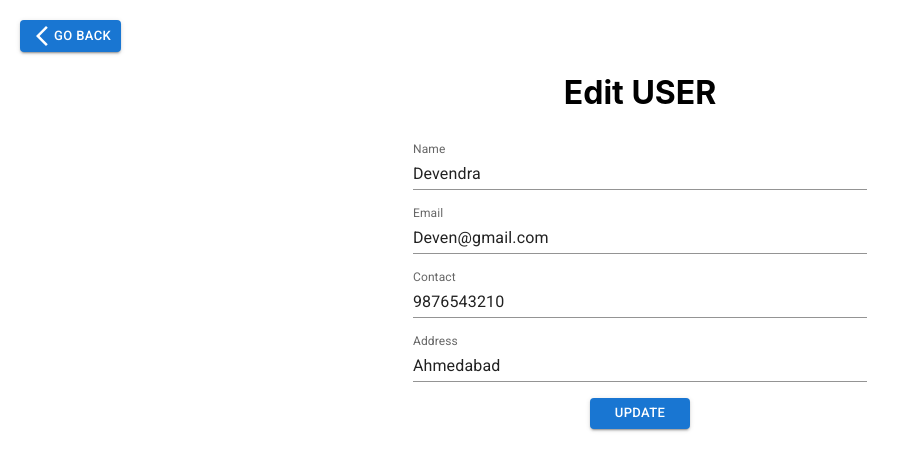
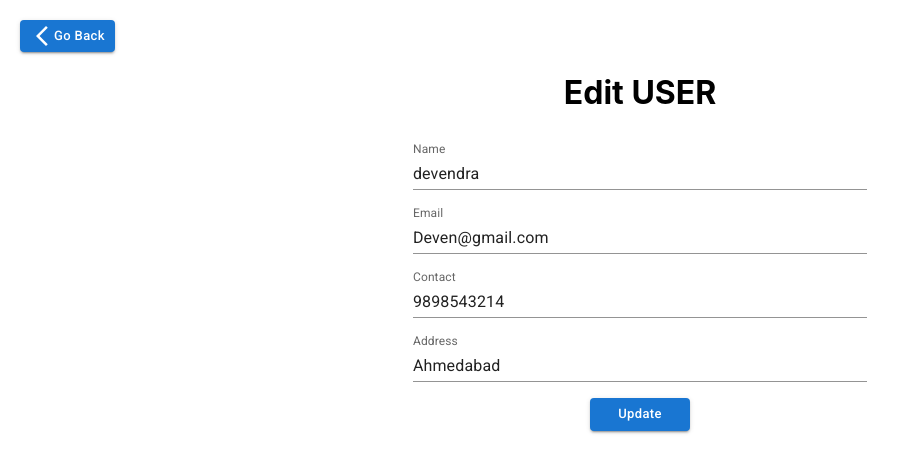
Before and after one commit to devendrapanchal/react-redux-material-ui-demo, a React (Create React App) app: page /editUser/1 in a window 1280 px wide. Shown: the top 472 px of the page, without its empty margins (0-911 px from the left). Built offline with nearby package versions, Linux system fonts and the light colour scheme; data requests are answered from the project's data file.

Commit message:
added texttransform to make text in lowercase

```diff
--- a/db.json
+++ b/db.json
@@ -1,10 +1,10 @@
 {
   "user": [
     {
-      "name": "Devendra",
+      "name": "devendra",
       "address": "Ahmedabad",
       "email": "Deven@gmail.com",
-      "contact": "9876543210",
+      "contact": "9898543214",
       "id": 1
     },
     {
--- a/src/pages/AddUser.js
+++ b/src/pages/AddUser.js
@@ -35,7 +35,12 @@ const AddUser = () => {
       <Button
         onClick={() => history("/")}
         variant="contained"
-        style={{ margin: "20px", width: "100x", display: "flex" }}
+        style={{
+          margin: "20px",
+          width: "100x",
+          display: "flex",
+          textTransform: "none",
+        }}
         color="primary"
         size="small"
       >
@@ -96,7 +101,7 @@ const AddUser = () => {
         <br />
         <Button
           variant="contained"
-          style={{ width: "100px" }}
+          style={{ width: "100px", padding: "5px", textTransform: "none" }}
           color="primary"
           size="small"
           type="submit"
--- a/src/pages/EditUser.js
+++ b/src/pages/EditUser.js
@@ -49,7 +49,12 @@ const EditUser = () => {
       <Button
         onClick={() => history("/")}
         variant="contained"
-        style={{ margin: "20px", width: "100x", display: "flex" }}
+        style={{
+          margin: "20px",
+          width: "100x",
+          display: "flex",
+          textTransform: "none",
+        }}
         color="primary"
         size="small"
       >
@@ -110,7 +115,7 @@ const EditUser = () => {
         <br />
         <Button
           variant="contained"
-          style={{ width: "100px" }}
+          style={{ width: "100px", padding: "5px", textTransform: "none" }}
           color="primary"
           size="small"
           type="submit"
--- a/src/pages/Home.js
+++ b/src/pages/Home.js
@@ -95,7 +95,7 @@ const Home = () => {
                       aria-label="button group"
                     >
                       <Button
-                        style={{ margin: "5px" }}
+                        style={{ margin: "5px", textTransform: "none" }}
                         color="secondary"
                         onClick={() => handleDelete(row.id)}
                       >
@@ -104,7 +104,7 @@ const Home = () => {
                       </Button>
                       <Button
                         onClick={() => history(`/editUser/${row.id}`)}
-                        style={{ margin: "5px" }}
+                        style={{ margin: "5px", textTransform: "none" }}
                         color="primary"
                       >
                         <ModeEditIcon />
```
